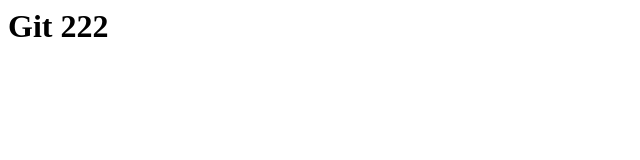
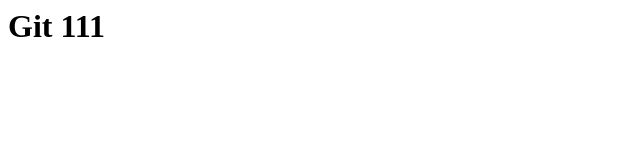
Before and after one commit to wonilone/gittest, a plain HTML site: page index.html in a window 1280 px wide. Shown: the full height of the page, 0-640 px from the left. Drawn offline with Linux system fonts and the light colour scheme.

Commit message:
Revert "테스트2"
This reverts commit bd4b6d66115e8524a3202eedfa8517babd8a38a3.

```diff
--- a/index.html
+++ b/index.html
@@ -4,7 +4,7 @@
     </head>
     <body>
         <header>
-            <h1>Git 222</h1>
+            <h1>Git 111</h1>
         </header>
     </body>
 </html>
```
